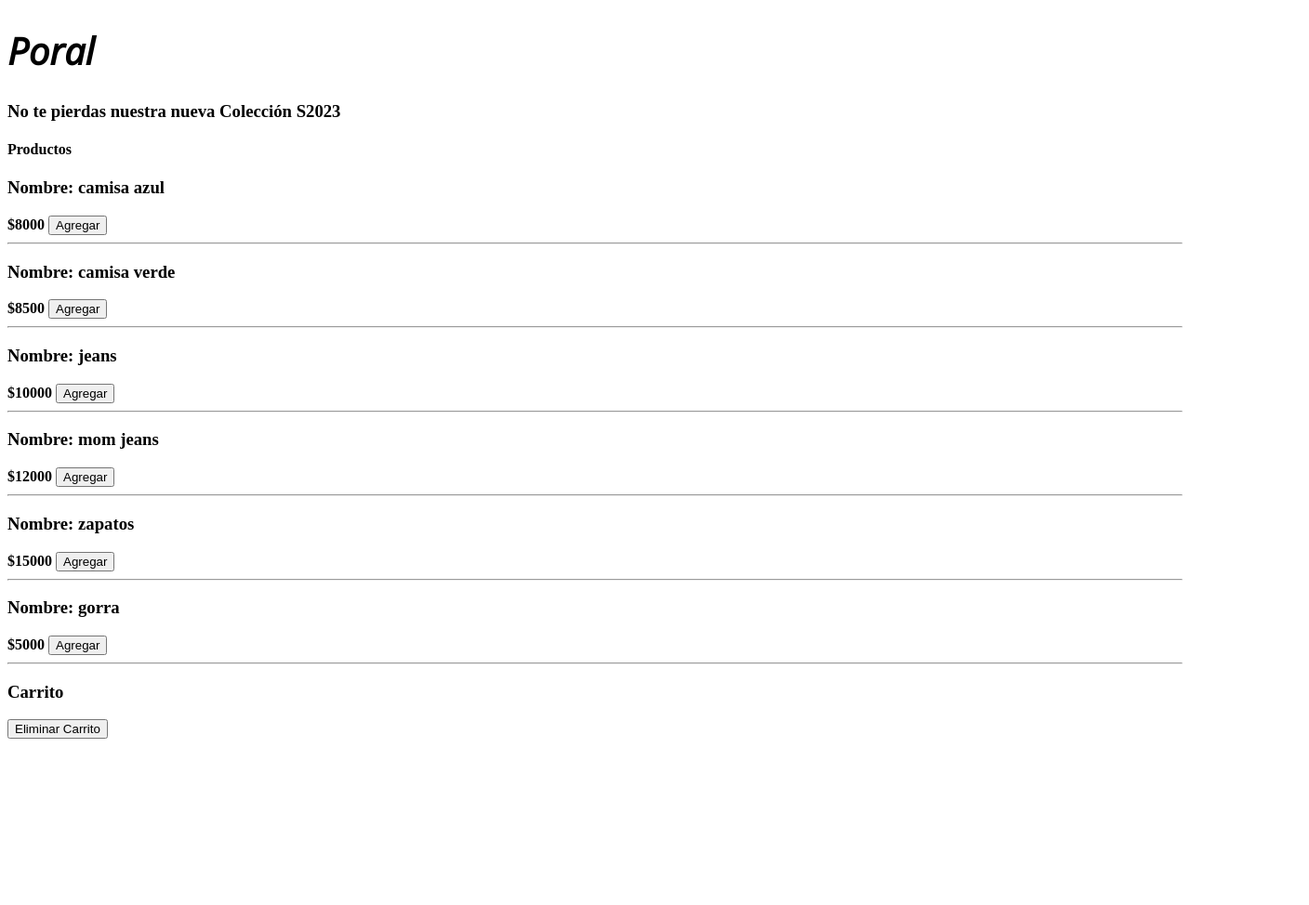
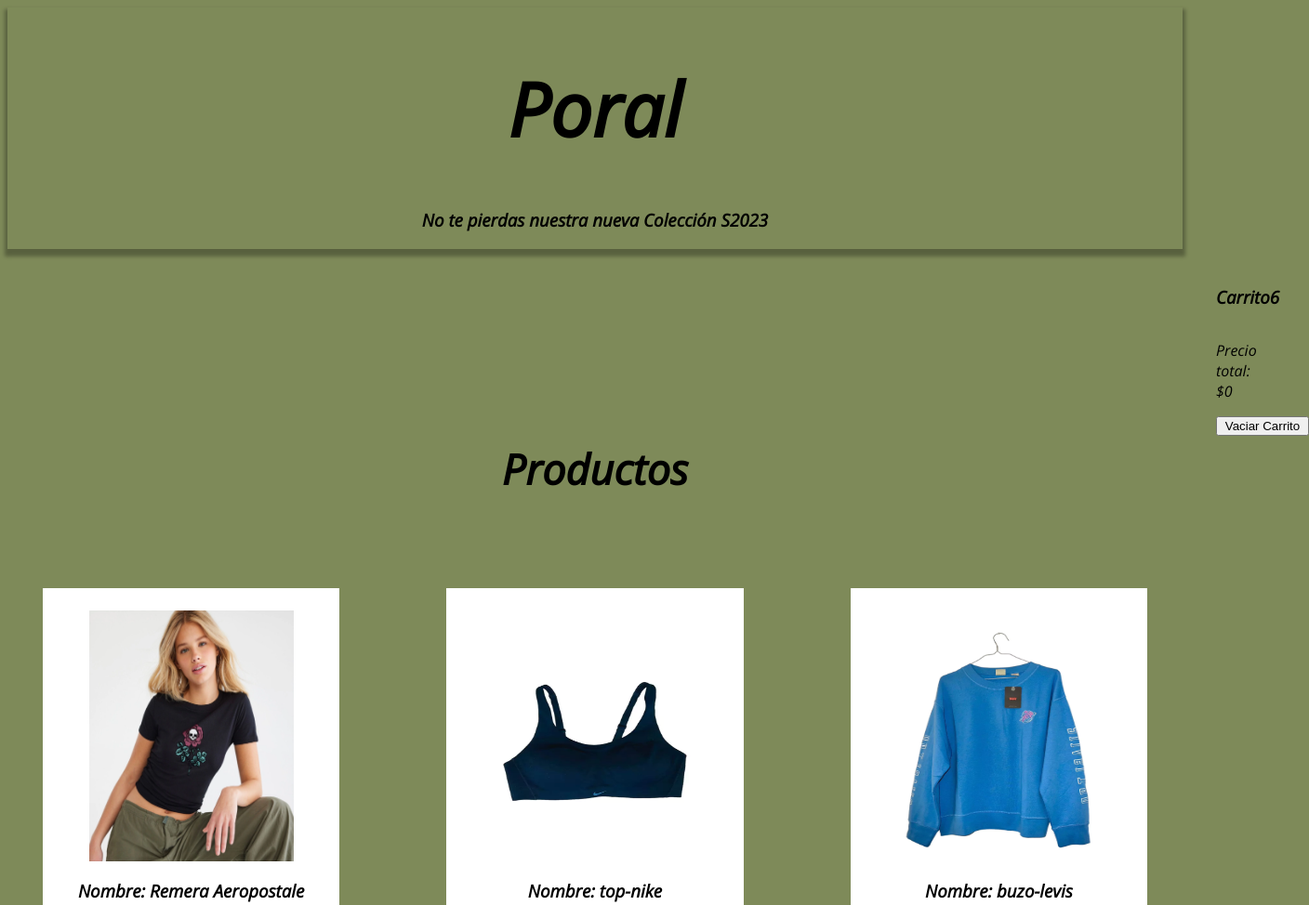
Before and after one commit to agustinabfarias/Poral, a plain HTML site: page TP/index.html in a window 1280 px wide. Shown: the top 974 px of the page at 93% size, 1408 px wide, since content can reach past the window. Before the commit the page ends 803 px from the top, so only its background shows below. Drawn offline with nearby package versions, Linux system fonts and the light colour scheme.

Commit message:
tercera entrega, puse mis inquietudes y un poco de css

```diff
--- a/TP/css/styles.css
+++ b/TP/css/styles.css
@@ -1,5 +1,79 @@
-.titulo1{
+body{
     font-family: 'Open Sans', sans-serif;
-    font-size: 40px;
     justify-content: center;
+    background-color: #7e8a59;
 }
+
+img{
+    width: 220px;
+    height: 270px;
+}
+hr{
+    width: 270px;
+    margin-left: 0px;
+}
+
+.titulos{
+    justify-content: center;
+    align-items: center;
+    text-align: center;
+
+}
+.titulos h1{
+    font-size: 80px;
+}
+
+
+
+header {
+    display: flex;
+    justify-content: center;
+    align-items: center;
+    box-shadow: 0px 5px 4px 3px rgba(0, 0, 0, 0.3);
+    margin-bottom: 20px;
+
+}
+
+#contenedor-carrito{
+    display: flex;
+    flex-direction: column;
+    justify-content: flex-end;
+    margin-left: 1300px;
+    padding: none;
+
+
+}
+#eliminar{
+    width: 100px;
+}
+
+#contenedor-productos {
+    max-width: 1200px;
+    margin: 60px auto;
+    display: flex;
+    justify-content: space-between;
+    flex-wrap: wrap;
+    padding: 3%;
+    margin-bottom: 2%;
+    align-content: center;
+    flex-basis: auto;
+}
+
+h4{
+    display: flex;
+    font-size: 45px;
+    align-items: center;
+    justify-content: center;
+    margin-top: 5px;
+}
+
+
+#contenedor-productos div{
+    display: flex;
+    background-color: white;
+    flex-direction: column;
+    flex-wrap: wrap;
+    justify-content: center;
+    align-items: center;
+    padding: 2%;
+}
--- a/TP/index.html
+++ b/TP/index.html
@@ -12,18 +12,22 @@
     <title>Poral</title>
 </head>
 <body>
-
-    <h1 class="titulo1">Poral</h1>
-    <h3 id="titulo3">No te pierdas nuestra nueva Colección S2023</h3>
+    <header>
+        <div class="titulos">
+        <h1 class="titulo1">Poral</h1>
+        <h3 id="titulo3">No te pierdas nuestra nueva Colección S2023</h3>
+        </div>
+    </header>
+    <div id="contenedor-carrito">
+        <h3>Carrito<span id="contadorCarrito"> (0)</span></h3>
+        <p class="precioProducto">Precio total: $<span id="precioTotal">0</span></p>
+        <button id="eliminar">Vaciar Carrito</button>
+    </div>
     <main id="contenedor">
 
         <h4>Productos</h4>
         <div id="contenedor-productos"></div>
-        <h3>Carrito</h3>
-        <div id="contenedor-carrito">
 
-        </div>
-        <button id="eliminar">Eliminar Carrito</button>
         <script src="./main.js"></script>
     </main>
 
--- a/TP/main.js
+++ b/TP/main.js
@@ -1,29 +1,38 @@
+//Hola profe, hasta acá pude llegar con mi entrega. Tengo problemas con el storage ya que me marca de entrada que tengo 6 elementos en el carrito. Los cuales son los que estan en el array de productos. Hay algo mal ordenado o me falta cambiar alguna parte especifica del código? Espero sus correcciones, Muchas gracias!!
+
+//Tercera Pre-Entrega
+
 //productos del e-commerce
 const stockProductos = [
-  { id: 1, nombre: "camisa azul", precio: 8000 },
-  { id: 2, nombre: "camisa verde", precio: 8500 },
-  { id: 3, nombre: "jeans", precio: 10000 },
-  { id: 4, nombre: "mom jeans", precio: 12000 },
-  { id: 5, nombre: "zapatos", precio: 15000 },
-  { id: 6, nombre: "gorra", precio: 5000 },
+  { id: 1, nombre: "Remera Aeropostale", precio: 8000, img: './img/remera-aeropostale.jpg' },
+  { id: 2, nombre: "top-nike", precio: 8500, img:'./img/top-nike.jpg' },
+  { id: 3, nombre: "buzo-levis", precio: 12000, img:'./img/buzo-levis.jpg' },
+  { id: 4, nombre: "campera de jean", precio: 32000, img:'./img/campera-jean.jpg' },
+  { id: 5, nombre: "botas alanya", precio: 18000, img:'./img/botas.jpeg' },
+  { id: 6, nombre: "blazer", precio: 35000, img:'./img/blazer.jpg' },
 ];
 
 const contenedorProductos=document.getElementById("contenedor-productos")
 //boton eliminar
 const vaciar = document.getElementById("eliminar")
-
+//contador de carrito
+const contadorCarrito = document.getElementById("contadorCarrito");
 
 let carrito = [];
 //carrito en el storage
 localStorage.setItem("carrito", JSON.stringify(stockProductos));
 
-let carritoStorage = JSON.parse(localStorage.getItem("carrito")) || []
+let carritoStorage = JSON.parse(localStorage.getItem("carrito")) || [];
 
+if (!carritoStorage.length) {
+  localStorage.setItem("carrito", JSON.stringify([]));
+}
 
 //productos en el document
 stockProductos.forEach((producto) => {
   let div = document.createElement("div");
   div.innerHTML = `
+    <img src=${producto.img} alt= "">
     <h3>Nombre: ${producto.nombre}</h3>
     <b class="precio-producto">$${producto.precio}</b>
     <button id="agregar${producto.id}" class="boton-agregar">Agregar</button>
@@ -45,11 +54,18 @@ const agregarAlCarrito = (productoId) => {
   carrito.push(item)
   localStorage.setItem('carrito', JSON.stringify(carrito))
   console.log(carrito)
+  actualizarCarrito();
+}
 
+//actualizar carrito
+
+const actualizarCarrito = () =>{
+  contadorCarrito.innerHTML = carrito.length
 }
 
 // Cargar carrito del localStorage
-carrito = carritoStorage;
+carrito = carritoStorage.slice();
+actualizarCarrito();
 console.log(carrito)
 
 // //vaciar el carrito
```
Also changed, not shown: TP/img/blazer.jpg (added), TP/img/botas.jpeg (added), TP/img/buzo-levis.jpg (added), TP/img/campera-jean.jpg (added), TP/img/remera-aeropostale.jpg (added), TP/img/remera-aeropostale.webp (added), TP/img/top-nike.jpg (added).
